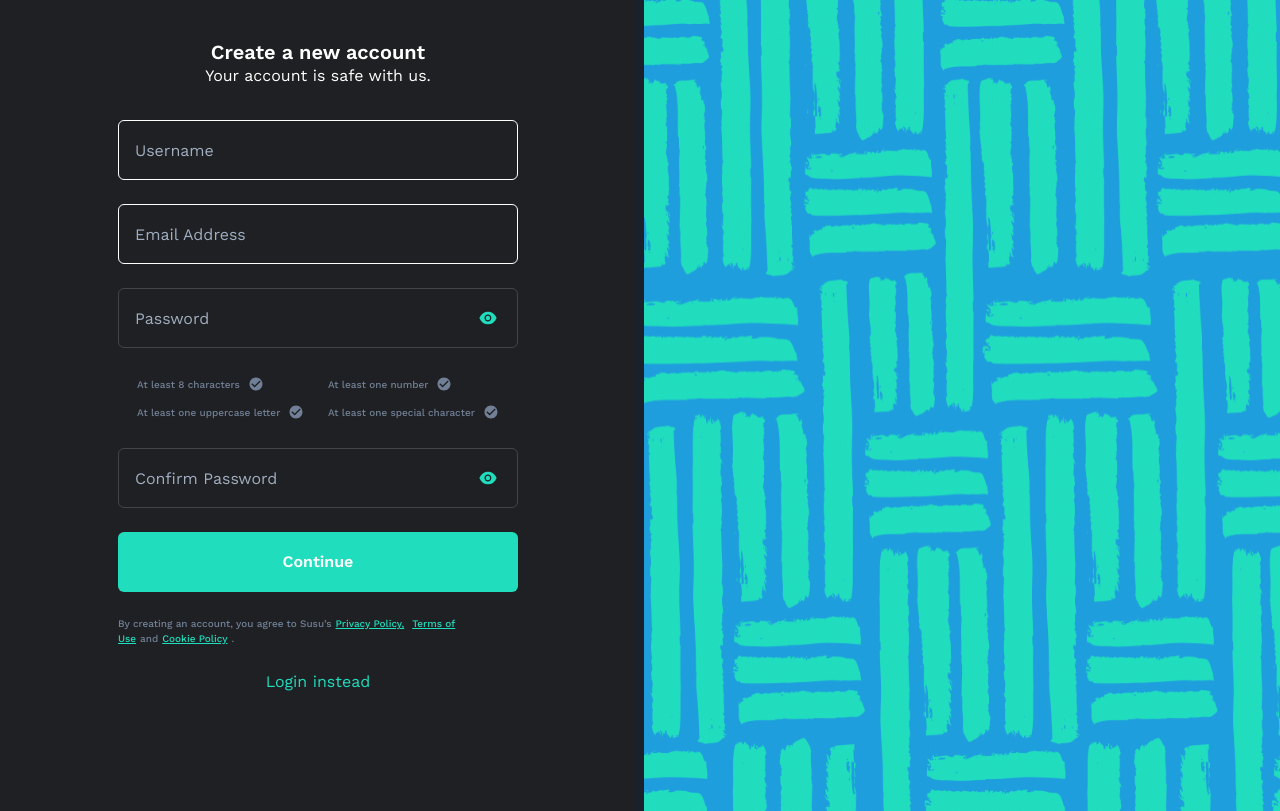
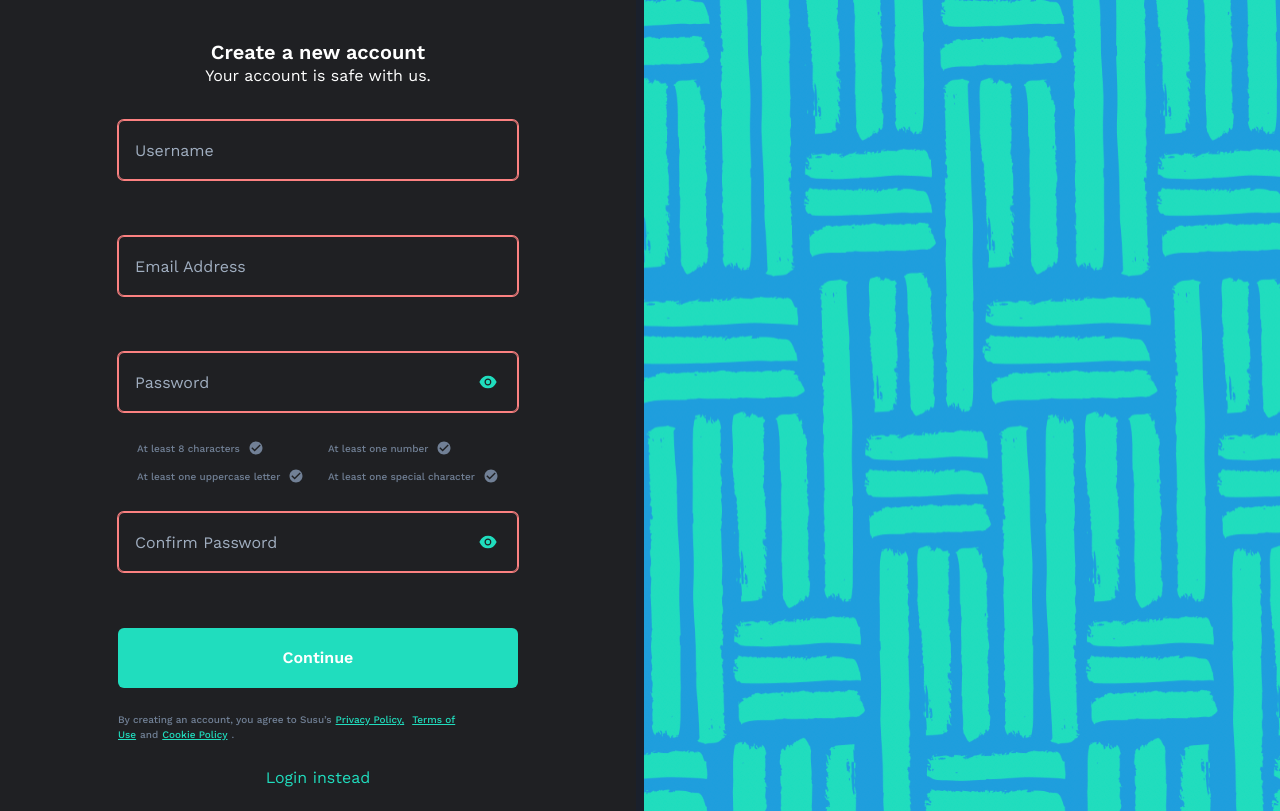
Before and after one commit to mpereannor/susu_fe, a Next.js app: page /auth/signup in a window 1280 px wide. Built offline with nearby package versions, Linux system fonts and the light colour scheme.

Commit message:
feat: integrate validation inputs prompts

```diff
--- a/pages/auth/signup/index.tsx
+++ b/pages/auth/signup/index.tsx
@@ -5,14 +5,12 @@ import {
   Flex,
   FormControl,
   FormErrorMessage,
-  FormLabel,
   Heading,
   Input,
   InputGroup,
   InputRightElement,
   Stack,
   Text,
-  textDecoration,
   useColorModeValue,
 } from '@chakra-ui/react'
 import Image from 'next/image'
@@ -39,6 +37,21 @@ const SignUp = () => {
     pwd: string
     confirm_pwd: string
   }
+  const signUpValues = {
+    username: '',
+    email: '',
+    password: '',
+    confirm_pwd: '',
+  }
+
+  const latestSignUpValues = {
+    username: '',
+    email: '',
+    password: '',
+    confirm_pwd: '',
+  }
+
+  const isError = signUpValues === signUpValues
   const signUpSchema = yup.object().shape({
     email: yup
       .string()
@@ -55,7 +68,7 @@ const SignUp = () => {
     confirm_pwd: yup
       .string()
       .required('Repeat password')
-      .oneOf([yup.ref('password')], 'Passwords does not match'),
+      .oneOf([yup.ref('password')], 'Passwords do not match'),
   })
 
   const {
@@ -63,6 +76,7 @@ const SignUp = () => {
     register,
     formState: { errors, isSubmitting, isSubmitted },
   } = useForm<ISignUpInputs>({
+    defaultValues: signUpValues,
     resolver: yupResolver(signUpSchema),
     mode: 'onBlur',
   })
@@ -87,7 +101,7 @@ const SignUp = () => {
             <Text>Your account is safe with us.</Text>
           </Box>
           <form onSubmit={handleSubmit(onSubmit)}>
-            <FormControl>
+            <FormControl isInvalid={isError}>
               <Stack spacing={6} align={'center'}>
                 <Input
                   id="username"
@@ -105,9 +119,11 @@ const SignUp = () => {
                     required: 'Username is required',
                   })}
                 />
-                <FormErrorMessage>
-                  {errors.username && errors.username.message}
-                </FormErrorMessage>
+                {isError && (
+                  <FormErrorMessage fontSize={10} fontWeight={'medium'}>
+                    {errors.username && errors.username.message}
+                  </FormErrorMessage>
+                )}
                 <Input
                   id="email"
                   w={['300px', null, '400px']}
@@ -124,6 +140,11 @@ const SignUp = () => {
                     required: 'Email is required',
                   })}
                 />
+                {isError && (
+                  <FormErrorMessage fontSize={10} fontWeight={'medium'}>
+                    {errors.email && errors.email.message}
+                  </FormErrorMessage>
+                )}
                 <InputGroup w={['300px', null, '400px']}>
                   {value ? (
                     <InputRightElement
@@ -164,14 +185,12 @@ const SignUp = () => {
                     })}
                   />
                 </InputGroup>
-                <FormErrorMessage>
-                  {errors.pwd && errors.pwd.message}
-                </FormErrorMessage>
-                {errors.pwd && errors.pwd.message ? (
+                {!isError ? (
                   <PwdHelper unverified={false} />
                 ) : (
                   <PwdHelper unverified={true} />
                 )}
+
                 <InputGroup w={['300px', null, '400px']}>
                   {value ? (
                     <InputRightElement
@@ -212,15 +231,18 @@ const SignUp = () => {
                     }}
                   />
                 </InputGroup>
-                <FormErrorMessage>
-                  {errors.confirm_pwd && errors.confirm_pwd.message}
-                </FormErrorMessage>
+                {isError && (
+                  <FormErrorMessage fontSize={10} fontWeight={'medium'}>
+                    {errors.confirm_pwd && errors.confirm_pwd.message}
+                  </FormErrorMessage>
+                )}
                 <Button
                   w={['300px', null, '400px']}
                   h={'60px'}
                   color="white"
                   _hover={{ bg: 'teal.400' }}
                   bg="#20ddbe"
+                  type="submit"
                 >
                   Continue
                 </Button>
@@ -229,7 +251,6 @@ const SignUp = () => {
                   fontWeight={'medium'}
                   color={'#718096'}
                   w={['300px', null, '400px']}
-                  // textAlign="left"
                 >
                   By creating an account, you agree to Susu’s
                   <span
```
